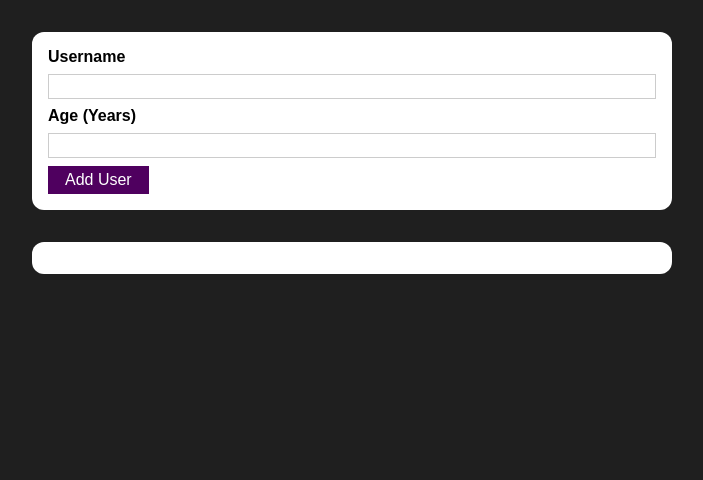
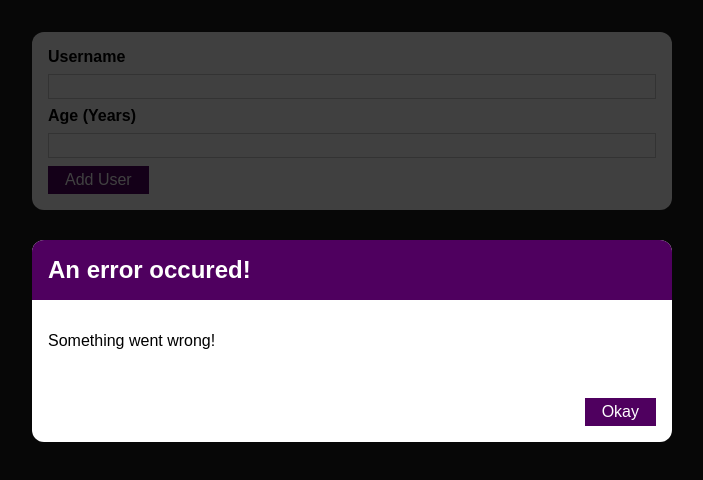
Before and after one commit to anuzza/AddUserProject, a React (Create React App) app: page / in a window 1280 px wide. Shown: the top 480 px of the page, without its empty margins (288-991 px from the left). Built offline with nearby package versions, Linux system fonts and the light colour scheme.

Commit message:
added errormodal

```diff
--- /dev/null
+++ b/src/Components/UI/ErrorModal.js
@@ -0,0 +1,28 @@
+import React from "react";
+import Button from "./Button";
+import Card from "./Card";
+import classes from './ErrorModal.module.css';
+
+const ErrorModal =(props)=>{
+
+    return(
+        <div>
+
+        <div className={classes.backdrop}/>
+        <Card className = {classes.modal}>
+            <header className={classes.header}>
+                <h2>{props.title}</h2>
+            </header>
+
+                <div className={classes.content}>
+                    <p>{props.msg}</p>
+                </div>
+                <footer className={classes.actions}>
+                    <Button>Okay</Button>
+                </footer>
+        </Card>
+        </div>
+
+    );
+};
+export default ErrorModal;
--- /dev/null
+++ b/src/Components/UI/ErrorModal.module.css
@@ -0,0 +1,45 @@
+.backdrop {
+  position: fixed;
+  top: 0;
+  left: 0;
+  width: 100%;
+  height: 100vh;
+  z-index: 10;
+  background: rgba(0, 0, 0, 0.75);
+}
+
+.modal {
+  position: fixed;
+  top: 30vh;
+  left: 10%;
+  width: 80%;
+  z-index: 100;
+  overflow: hidden;
+}
+
+.header {
+  background: #4f005f;
+  padding: 1rem;
+}
+
+.header h2 {
+  margin: 0;
+  color: white;
+}
+
+.content {
+  padding: 1rem;
+}
+
+.actions {
+  padding: 1rem;
+  display: flex;
+  justify-content: flex-end;
+}
+
+@media (min-width: 768px) {
+  .modal {
+    left: calc(50% - 20rem);
+    width: 40rem;
+  }
+}
--- a/src/Components/Users/AddUser.js
+++ b/src/Components/Users/AddUser.js
@@ -2,6 +2,7 @@
 import Card from "../UI/Card";
 import classes from'./AddUser.module.css';
 import Button from "../UI/Button";
+import ErrorModal from "../UI/ErrorModal";
 
 const AddUser = (props)=>{
 
@@ -34,7 +35,11 @@
         setEnteredAge(event.target.value);
     }
 
-    return ( <Card className ={classes.input}>
+    return (
+        <div>
+    <ErrorModal title = "An error occured!" msg = "Something went wrong!"/>
+
+    <Card className ={classes.input}>
         <form onSubmit={addUserHandler}>
         <label htmlFor="username">Username</label>
         <input id = "username" type="text" value= {enteredUsername} onChange={usernameChangeHandler}/>
@@ -44,6 +49,7 @@
 
     </form>
     </Card>
+    </div>
     );
 }
 
```
